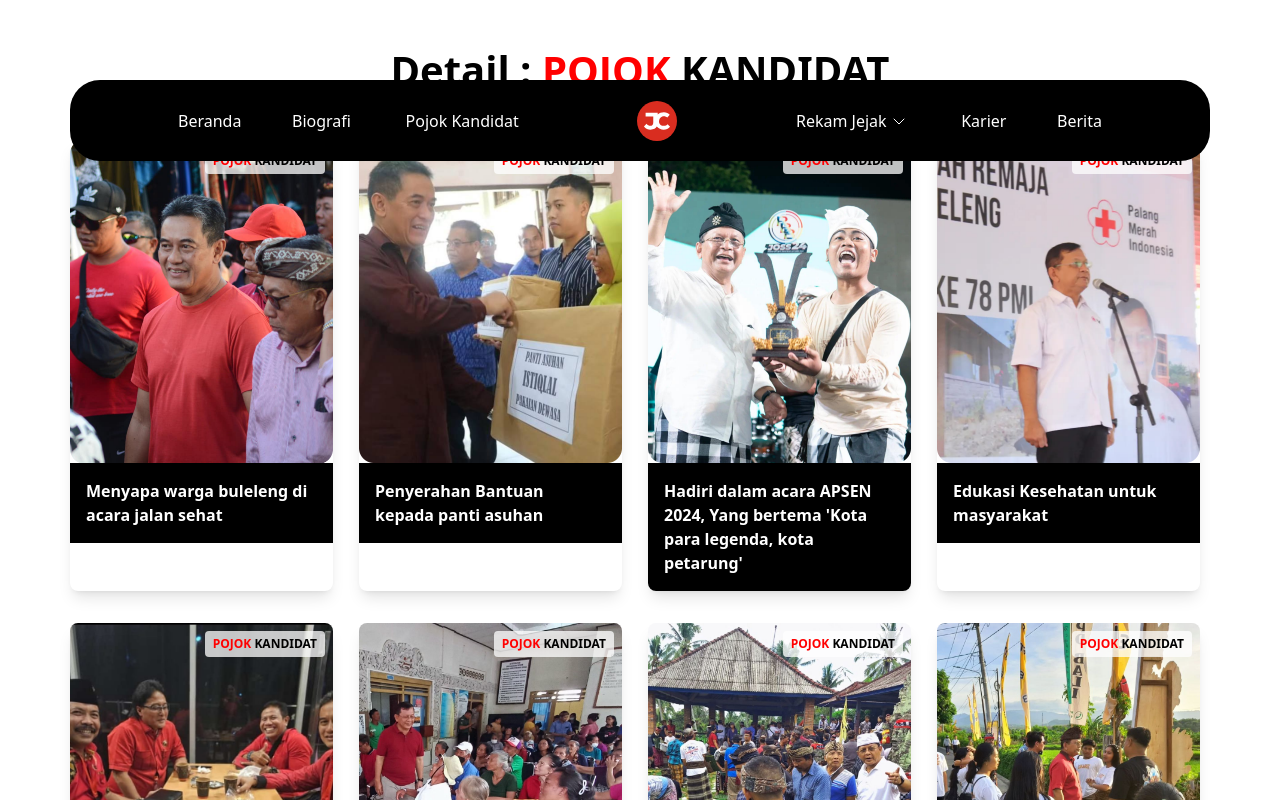
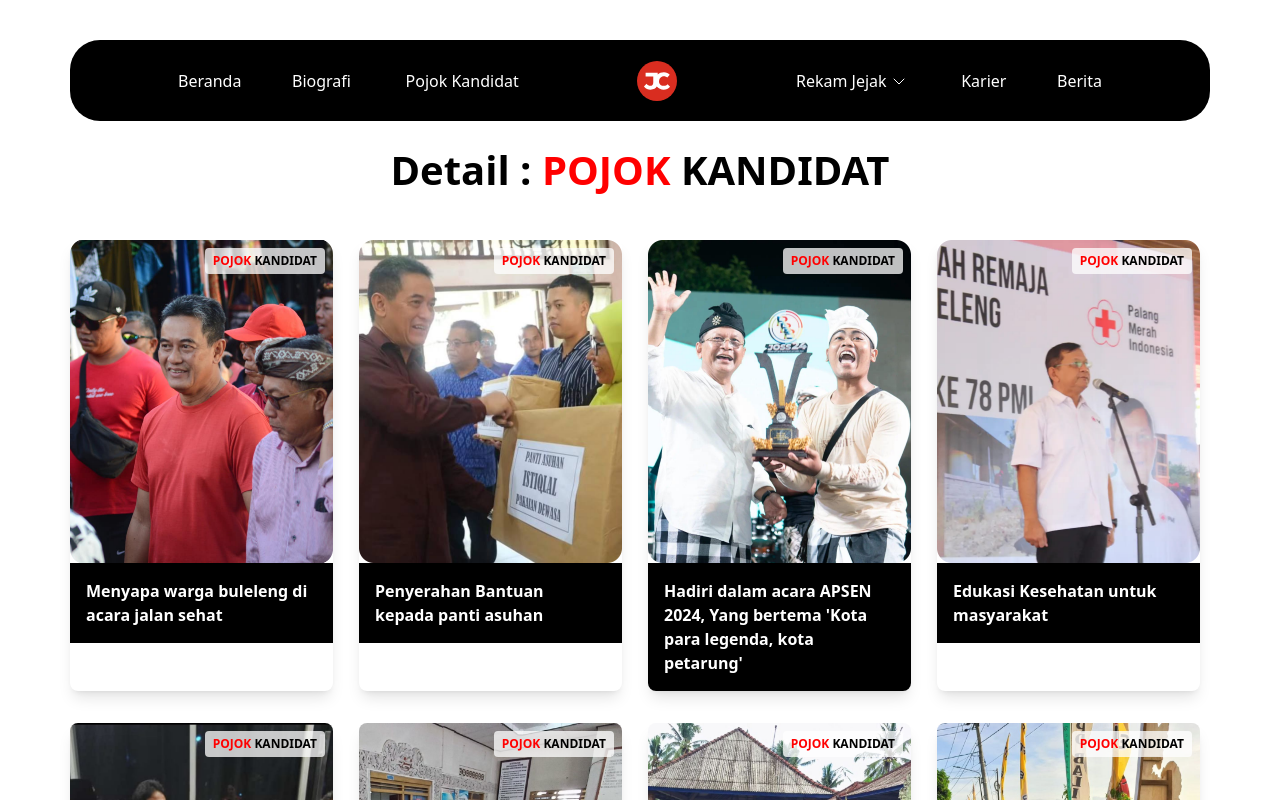
Before and after one commit to RamzGxz/landing-page-denpasar, a React (Vite) app: page /pojokdetail in a window 1280 px wide. Shown: the top 800 px of the page. Built offline with nearby package versions, Linux system fonts and the light colour scheme.

Commit message:
update landing dan detail pojok

```diff
--- a/src/components/DetailPojok.jsx
+++ b/src/components/DetailPojok.jsx
@@ -1,3 +1,5 @@
+import React from 'react';
+
 const DetailPojok = () => {
     const candidates = [
         { src: "public/assets/wildan/pk1.png", title: "Menyapa warga buleleng di acara jalan sehat" },
@@ -11,7 +13,7 @@ const DetailPojok = () => {
     ];
 
     return (
-        <>
+        <div className="pt-[70px] lg:pt-[100px]"> {/* Tambahkan padding-top sesuai dengan tinggi navbar */}
         {/* Pojok Kandidat Desktop */}
         <section className="hidden md:hidden lg:block">
             <div className="container w-[1140px] mx-auto mb-10">
@@ -83,7 +85,7 @@ const DetailPojok = () => {
                 </div>
             </div>
         </section>
-        </>
+        </div>
     );
 }
 
--- a/src/pages/LandingPages.jsx
+++ b/src/pages/LandingPages.jsx
@@ -10,10 +10,10 @@ const LandingPages = () => {
     return (
         <>
         <Navbar />
+        <Hero />
+        <Biografi/>
         <Pojok />
         <ProfilNyoman />
-        <Hero />
-        <Biografi/>
         <RekapKegiatan />
         <Berita/>
         </>
```
